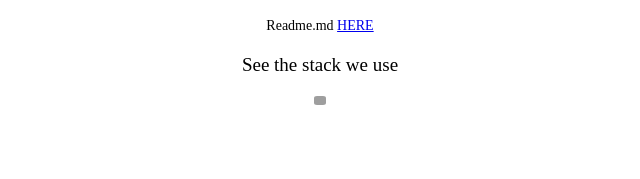
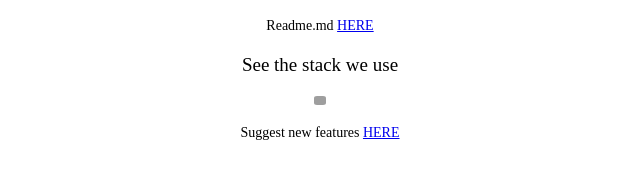
Before and after one commit to rateraters/rateraters.github.io, a plain HTML site: page index.html in a window 1280 px wide. Shown: the part 485-664 px from the top of the page, without its empty margins (320-960 px from the left). Drawn offline with Linux system fonts and the light colour scheme; grey boxes are pictures that could not be loaded.

Commit message:
Update index.html

```diff
--- a/index.html
+++ b/index.html
@@ -74,5 +74,9 @@
         <img class="image" src="https://res.cloudinary.com/crunchbase-production/image/upload/c_lpad,f_auto,q_auto:eco,dpr_1/mb8znuagypn9lvrnaf7q" alt="image1" width="3%" height="100%">
       </a>
     </div>
+ <div style="text-align:center;">
+      <div class="download-text3">Suggest new features
+      <a href="https://github.com/rateraters/RateRatersApp/issues/1">HERE</a></div>
+    </div>
   </body>
 </html>
```
